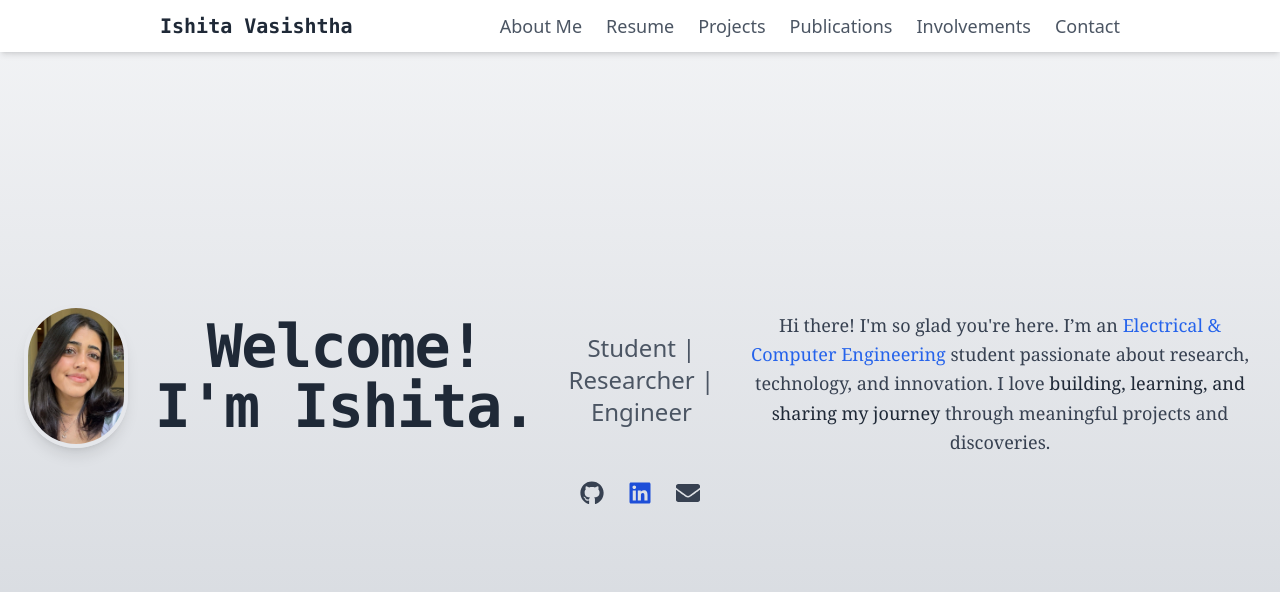
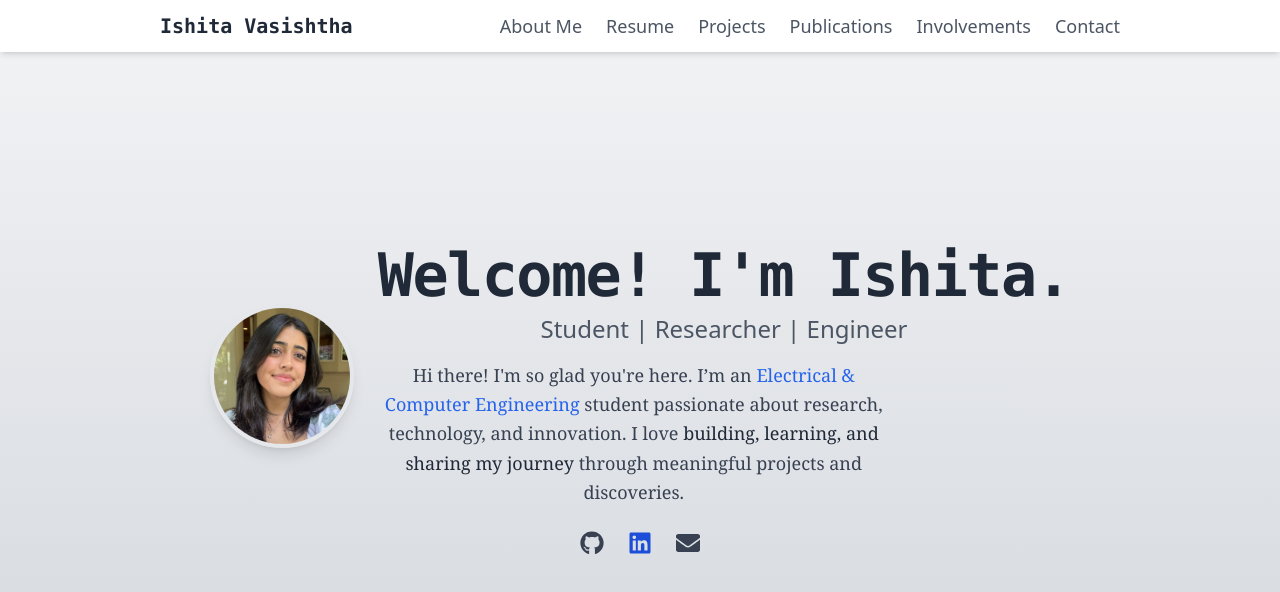
Before and after one commit to ishitav/ishitav.github.io, a Next.js app: page /ishitav.github.io/ in a window 1280 px wide. Shown: the top 592 px of the page. Built offline with nearby package versions, Linux system fonts and the light colour scheme.

Commit message:
fixing the centering

```diff
--- a/src/app/page.js
+++ b/src/app/page.js
@@ -43,7 +43,7 @@ export default function Home() {
           </div>
 
           {/* Text Content */}
-          <div  class = "center-div">
+          <div  class = "text-center">
             <h1 className="text-5xl sm:text-6xl font-extrabold text-gray-800 tracking-tight font-mono">
               Welcome! I'm Ishita.
             </h1>
```
